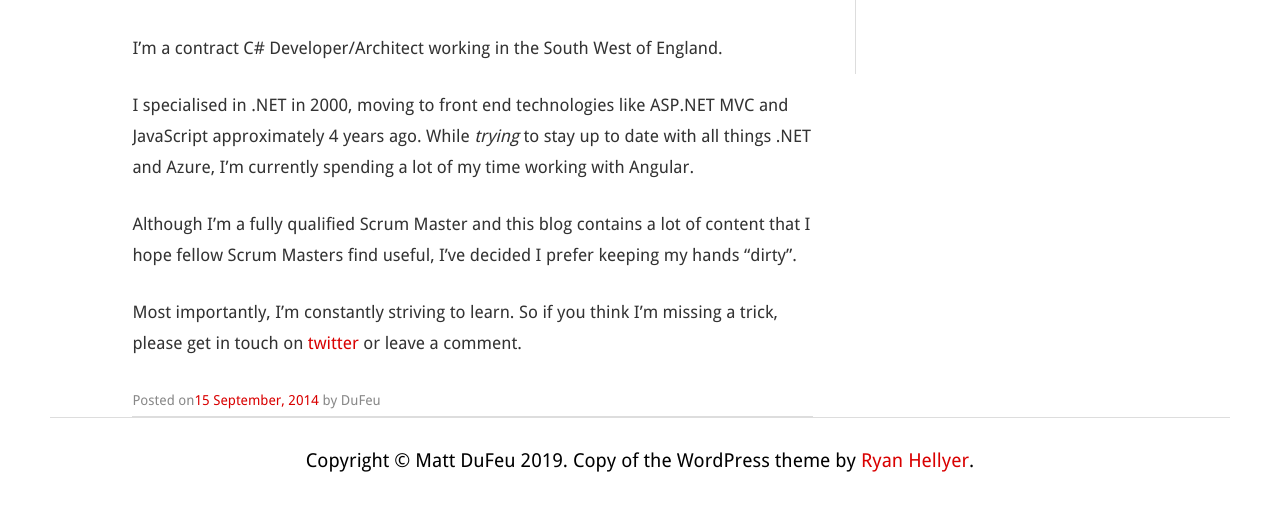
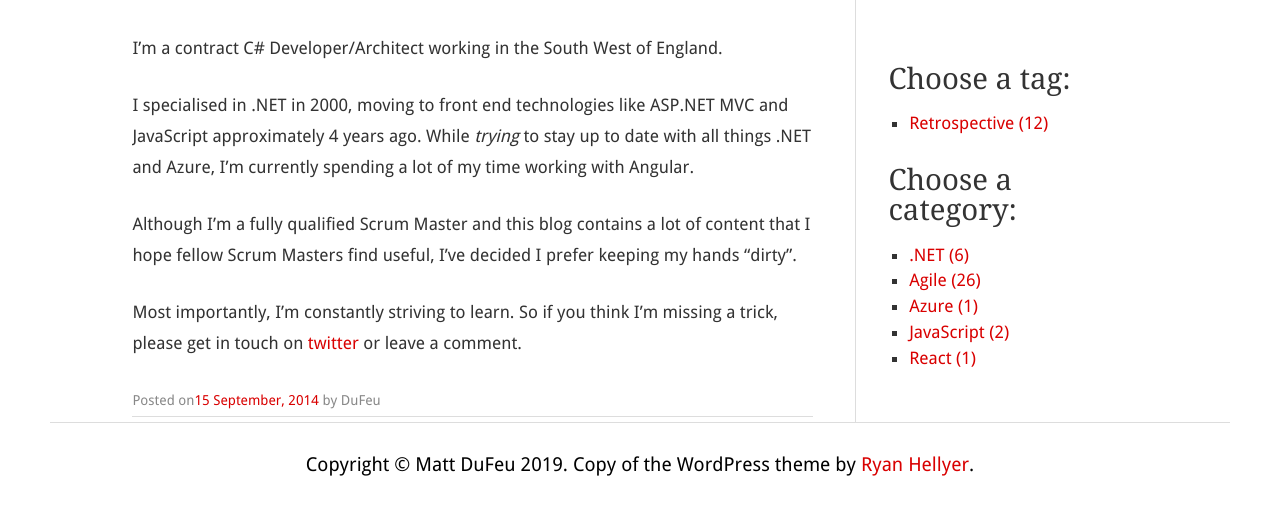
Before and after one commit to mattdufeu/mattdufeu.co.uk, a Gatsby site: page /about/ in a window 1280 px wide. Shown: the part 228-742 px from the top of the page. Built offline with nearby package versions, Linux system fonts and the light colour scheme; Gatsby itself is replaced by a stand-in of ours.

Commit message:
Adding Category and Tag SideBars

```diff
--- a/src/components/layout_sidebar.js
+++ b/src/components/layout_sidebar.js
@@ -1,11 +1,34 @@
-import React, { Component } from "react";
+import React from "react";
 
-class LayoutSidebar extends Component {
-  render() {
-    return (
+import { Link, StaticQuery } from "gatsby";
+import kebabCase from "lodash/kebabCase";
+
+const LayoutSidebar = () => (
+  <StaticQuery
+    query={graphql`
+      query {
+        site {
+          siteMetadata {
+            title
+          }
+        }
+        tagsGroup: allMarkdownRemark(limit: 2000) {
+          group(field: frontmatter___tags) {
+            fieldValue
+            totalCount
+          }
+        }
+        categoriesGroup: allMarkdownRemark(limit: 2000) {
+          group(field: frontmatter___categories) {
+            fieldValue
+            totalCount
+          }
+        }
+      }
+    `}
+    render={data => (
       <div id="sidebar" role="complementary">
         <aside id="pages-3" className="widget_pages">
-          <h1 className="widget-title"> </h1>
           <ul>
             <li className="page_item page-item-26">
               <a href="/about/">About</a>
@@ -37,9 +60,33 @@ class LayoutSidebar extends Component {
             />
           </div>
         </aside>
+        <h2 className="widget-title">Choose a tag:</h2>
+        <div>
+          <ul>
+            {data.tagsGroup.group.map(tag => (
+              <li key={tag.fieldValue}>
+                <Link to={`/blog/tags/${kebabCase(tag.fieldValue)}/`}>
+                  {tag.fieldValue} ({tag.totalCount})
+                </Link>
+              </li>
+            ))}
+          </ul>
+        </div>
+        <div>
+          <h2 className="widget-title">Choose a category:</h2>
+          <ul>
+            {data.categoriesGroup.group.map(tag => (
+              <li key={tag.fieldValue}>
+                <Link to={`/blog/categories/${kebabCase(tag.fieldValue)}/`}>
+                  {tag.fieldValue} ({tag.totalCount})
+                </Link>
+              </li>
+            ))}
+          </ul>
+        </div>
       </div>
-    );
-  }
-}
+    )}
+  />
+);
 
 export default LayoutSidebar;
```
